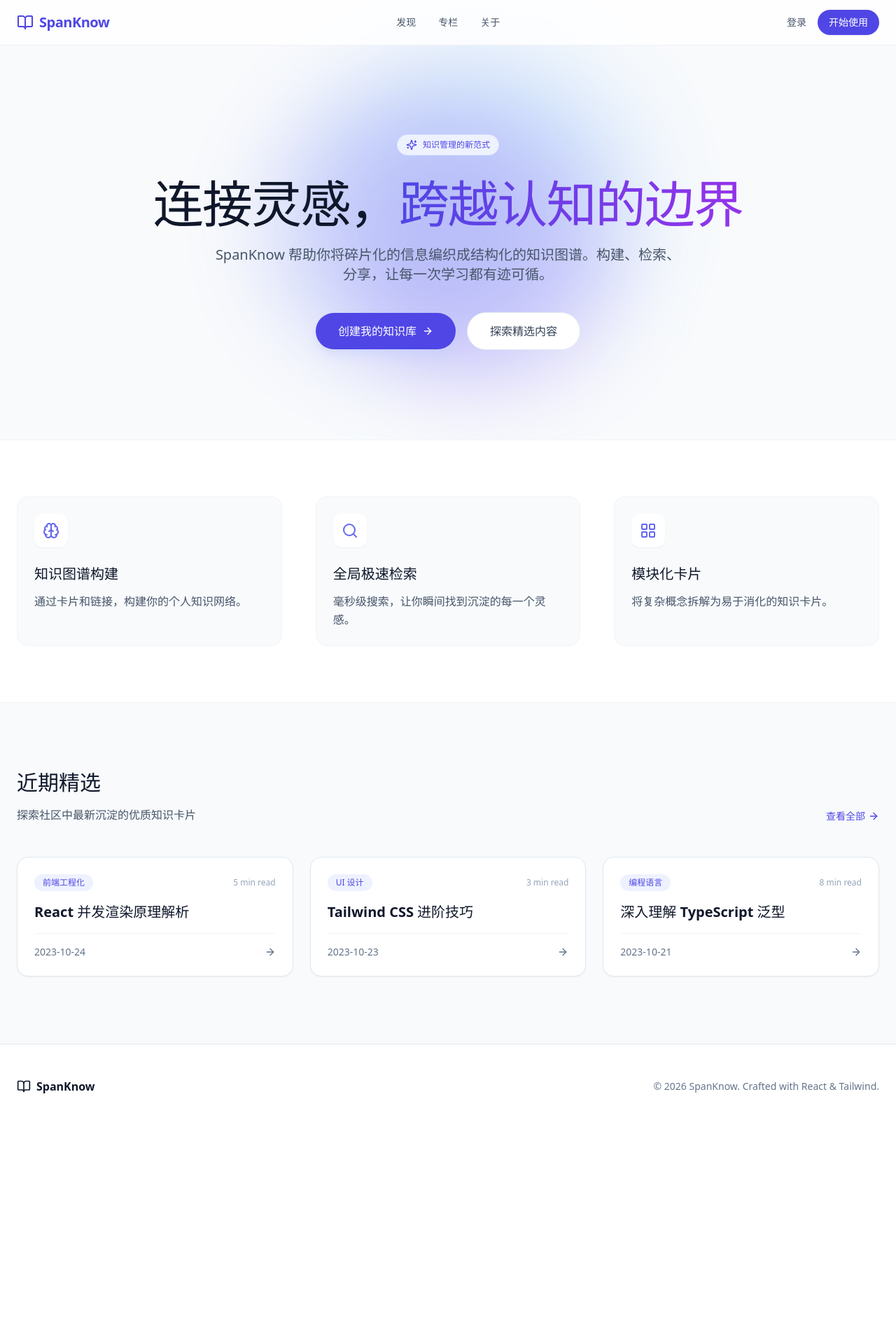
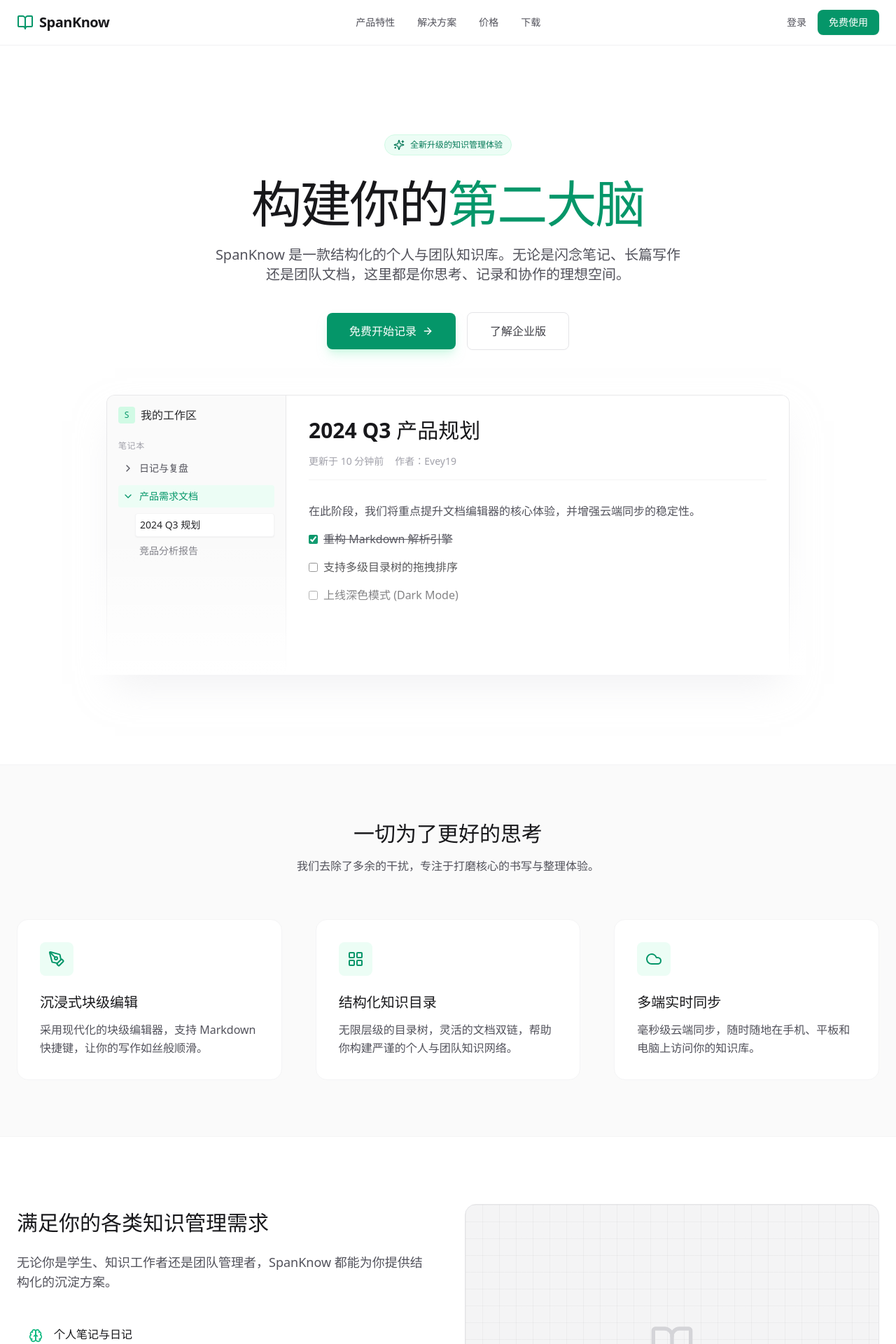
Before and after one commit to Evey19/SpanKnow, a React (Vite) app: page / in a window 1280 px wide. Shown: the top 1920 px of the page at 70% size. Before the commit the page ends 1612 px from the top, so only its background shows below. Built offline with nearby package versions, Linux system fonts and the light colour scheme.

Commit message:
refactor: redesign UI to match Evernote/Yuque note-taking product style

```diff
--- a/src/pages/Home.tsx
+++ b/src/pages/Home.tsx
@@ -1,120 +1,162 @@
 import { useState } from 'react';
-import { BookOpen, Search, ArrowRight, Sparkles, Brain, LayoutGrid } from 'lucide-react';
+import { BookOpen, Search, ArrowRight, Sparkles, Brain, LayoutGrid, Cloud, ShieldCheck, PenTool, ChevronRight } from 'lucide-react';
 
 const features = [
   {
-    icon: <Brain className="w-6 h-6 text-indigo-500" />,
-    title: '知识图谱构建',
-    description: '通过卡片和链接，构建你的个人知识网络。',
+    icon: <PenTool className="w-6 h-6 text-emerald-600" />,
+    title: '沉浸式块级编辑',
+    description: '采用现代化的块级编辑器，支持 Markdown 快捷键，让你的写作如丝般顺滑。',
   },
   {
-    icon: <Search className="w-6 h-6 text-indigo-500" />,
-    title: '全局极速检索',
-    description: '毫秒级搜索，让你瞬间找到沉淀的每一个灵感。',
+    icon: <LayoutGrid className="w-6 h-6 text-emerald-600" />,
+    title: '结构化知识目录',
+    description: '无限层级的目录树，灵活的文档双链，帮助你构建严谨的个人与团队知识网络。',
   },
   {
-    icon: <LayoutGrid className="w-6 h-6 text-indigo-500" />,
-    title: '模块化卡片',
-    description: '将复杂概念拆解为易于消化的知识卡片。',
+    icon: <Cloud className="w-6 h-6 text-emerald-600" />,
+    title: '多端实时同步',
+    description: '毫秒级云端同步，随时随地在手机、平板和电脑上访问你的知识库。',
   }
 ];
 
-const recentCards = [
+const useCases = [
   {
     id: 1,
-    title: 'React 并发渲染原理解析',
-    category: '前端工程化',
-    date: '2023-10-24',
-    readTime: '5 min read'
+    title: '个人笔记与日记',
+    description: '记录灵感、生活点滴与读书笔记，打造你的第二大脑。',
+    icon: <Brain className="w-5 h-5 text-emerald-500" />
   },
   {
     id: 2,
-    title: 'Tailwind CSS 进阶技巧',
-    category: 'UI 设计',
-    date: '2023-10-23',
-    readTime: '3 min read'
+    title: '团队知识沉淀',
+    description: '项目文档、会议记录、规范指南，助力团队高效协同。',
+    icon: <ShieldCheck className="w-5 h-5 text-emerald-500" />
   },
   {
     id: 3,
-    title: '深入理解 TypeScript 泛型',
-    category: '编程语言',
-    date: '2023-10-21',
-    readTime: '8 min read'
+    title: '全局极速检索',
+    description: '强大的全文搜索能力，让你瞬间找到沉淀的每一个灵感。',
+    icon: <Search className="w-5 h-5 text-emerald-500" />
   }
 ];
 
 export default function Home() {
-  const [hoveredCard, setHoveredCard] = useState<number | null>(null);
+  const [hoveredCase, setHoveredCase] = useState<number | null>(null);
 
   return (
-    <div className="min-h-screen bg-slate-50 text-slate-900 font-sans selection:bg-indigo-100 selection:text-indigo-900">
+    <div className="min-h-screen bg-zinc-50 text-zinc-900 font-sans selection:bg-emerald-100 selection:text-emerald-900">
       {/* Navbar */}
-      <nav className="fixed top-0 left-0 right-0 z-50 bg-white/80 backdrop-blur-md border-b border-slate-200/50">
+      <nav className="fixed top-0 left-0 right-0 z-50 bg-white/80 backdrop-blur-md border-b border-zinc-200/50">
         <div className="max-w-7xl mx-auto px-6 h-16 flex items-center justify-between">
-          <div className="flex items-center gap-2 text-indigo-600">
+          <div className="flex items-center gap-2 text-emerald-600">
             <BookOpen className="w-6 h-6" />
-            <span className="font-bold text-xl tracking-tight">SpanKnow</span>
+            <span className="font-bold text-xl tracking-tight text-zinc-900">SpanKnow</span>
           </div>
-          <div className="hidden md:flex items-center gap-8 text-sm font-medium text-slate-600">
-            <a href="#" className="hover:text-indigo-600 transition-colors">发现</a>
-            <a href="#" className="hover:text-indigo-600 transition-colors">专栏</a>
-            <a href="#" className="hover:text-indigo-600 transition-colors">关于</a>
+          <div className="hidden md:flex items-center gap-8 text-sm font-medium text-zinc-600">
+            <a href="#" className="hover:text-emerald-600 transition-colors">产品特性</a>
+            <a href="#" className="hover:text-emerald-600 transition-colors">解决方案</a>
+            <a href="#" className="hover:text-emerald-600 transition-colors">价格</a>
+            <a href="#" className="hover:text-emerald-600 transition-colors">下载</a>
           </div>
           <div className="flex items-center gap-4">
-            <button className="text-sm font-medium text-slate-600 hover:text-indigo-600 transition-colors">登录</button>
-            <button className="px-4 py-2 text-sm font-medium text-white bg-indigo-600 rounded-full hover:bg-indigo-700 transition-all shadow-sm hover:shadow-indigo-200">
-              开始使用
+            <button className="text-sm font-medium text-zinc-600 hover:text-emerald-600 transition-colors">登录</button>
+            <button className="px-4 py-2 text-sm font-medium text-white bg-emerald-600 rounded-lg hover:bg-emerald-700 transition-all shadow-sm hover:shadow-emerald-200">
+              免费使用
             </button>
           </div>
         </div>
       </nav>
 
       {/* Hero Section */}
-      <section className="relative pt-32 pb-20 md:pt-48 md:pb-32 overflow-hidden">
-        {/* Background Gradients */}
-        <div className="absolute top-0 left-1/2 -translate-x-1/2 w-full max-w-5xl h-[500px] opacity-30 pointer-events-none">
-          <div className="absolute top-1/4 left-1/4 w-96 h-96 bg-indigo-400 rounded-full mix-blend-multiply filter blur-3xl animate-blob"></div>
-          <div className="absolute top-1/3 right-1/4 w-96 h-96 bg-purple-400 rounded-full mix-blend-multiply filter blur-3xl animate-blob" style={{ animationDelay: '2000ms' }}></div>
-          <div className="absolute -bottom-8 left-1/3 w-96 h-96 bg-blue-400 rounded-full mix-blend-multiply filter blur-3xl animate-blob" style={{ animationDelay: '4000ms' }}></div>
+      <section className="relative pt-32 pb-20 md:pt-48 md:pb-32 overflow-hidden bg-white">
+        <div className="relative max-w-7xl mx-auto px-6 text-center">
+          <div className="inline-flex items-center gap-2 px-3 py-1.5 rounded-full bg-emerald-50 border border-emerald-100 text-emerald-700 text-xs font-medium mb-8">
+            <Sparkles className="w-4 h-4" />
+            <span>全新升级的知识管理体验</span>
+          </div>
+          <h1 className="text-5xl md:text-7xl font-extrabold tracking-tight text-zinc-900 mb-6 leading-tight">
+            构建你的<span className="text-emerald-600">第二大脑</span>
+          </h1>
+          <p className="max-w-2xl mx-auto text-lg md:text-xl text-zinc-600 mb-10">
+            SpanKnow 是一款结构化的个人与团队知识库。无论是闪念笔记、长篇写作还是团队文档，这里都是你思考、记录和协作的理想空间。
+          </p>
+          <div className="flex flex-col sm:flex-row items-center justify-center gap-4">
+            <button className="flex items-center gap-2 px-8 py-3.5 text-base font-medium text-white bg-emerald-600 rounded-lg hover:bg-emerald-700 transition-all shadow-lg shadow-emerald-200/50 hover:shadow-xl hover:shadow-emerald-200/50 hover:-translate-y-0.5 w-full sm:w-auto justify-center">
+              免费开始记录
+              <ArrowRight className="w-4 h-4" />
+            </button>
+            <button className="flex items-center gap-2 px-8 py-3.5 text-base font-medium text-zinc-700 bg-white border border-zinc-200 rounded-lg hover:bg-zinc-50 hover:border-zinc-300 transition-all w-full sm:w-auto justify-center">
+              了解企业版
+            </button>
+          </div>
         </div>
 
-        <div className="relative max-w-7xl mx-auto px-6 text-center">
-          <div className="inline-flex items-center gap-2 px-3 py-1.5 rounded-full bg-indigo-50 border border-indigo-100 text-indigo-600 text-xs font-medium mb-8">
-            <Sparkles className="w-4 h-4" />
-            <span>知识管理的新范式</span>
-          </div>
-          <h1 className="text-5xl md:text-7xl font-extrabold tracking-tight text-slate-900 mb-6 leading-tight">
-            连接灵感，<br className="md:hidden" />
-            <span className="text-transparent bg-clip-text bg-gradient-to-r from-indigo-600 to-purple-600">
-              跨越认知的边界
-            </span>
-          </h1>
-          <p className="max-w-2xl mx-auto text-lg md:text-xl text-slate-600 mb-10">
-            SpanKnow 帮助你将碎片化的信息编织成结构化的知识图谱。构建、检索、分享，让每一次学习都有迹可循。
-          </p>
-          <div className="flex flex-col sm:flex-row items-center justify-center gap-4">
-            <button className="flex items-center gap-2 px-8 py-3.5 text-base font-medium text-white bg-indigo-600 rounded-full hover:bg-indigo-700 transition-all shadow-lg shadow-indigo-200/50 hover:shadow-xl hover:shadow-indigo-200/50 hover:-translate-y-0.5 w-full sm:w-auto justify-center">
-              创建我的知识库
-              <ArrowRight className="w-4 h-4" />
-            </button>
-            <button className="flex items-center gap-2 px-8 py-3.5 text-base font-medium text-slate-700 bg-white border border-slate-200 rounded-full hover:bg-slate-50 hover:border-slate-300 transition-all w-full sm:w-auto justify-center">
-              探索精选内容
-            </button>
+        {/* Workspace Mockup */}
+        <div className="max-w-5xl mx-auto px-6 mt-16 relative">
+          <div className="absolute inset-0 bg-gradient-to-t from-white via-transparent to-transparent z-10"></div>
+          <div className="rounded-xl border border-zinc-200/80 bg-zinc-50/50 shadow-2xl shadow-zinc-200/50 overflow-hidden flex flex-col md:flex-row h-[400px]">
+            {/* Sidebar Mockup */}
+            <div className="w-64 bg-zinc-50 border-r border-zinc-200/80 p-4 hidden md:block">
+              <div className="flex items-center gap-2 text-zinc-800 font-medium mb-6">
+                <div className="w-6 h-6 rounded bg-emerald-100 text-emerald-600 flex items-center justify-center text-xs">S</div>
+                我的工作区
+              </div>
+              <div className="space-y-2">
+                <div className="text-xs font-semibold text-zinc-400 uppercase tracking-wider mb-2">笔记本</div>
+                <div className="flex items-center gap-2 text-sm text-zinc-600 p-1.5 rounded hover:bg-zinc-100">
+                  <ChevronRight className="w-4 h-4" /> 日记与复盘
+                </div>
+                <div className="flex items-center gap-2 text-sm text-emerald-600 bg-emerald-50 p-1.5 rounded font-medium">
+                  <ChevronRight className="w-4 h-4 rotate-90" /> 产品需求文档
+                </div>
+                <div className="pl-6 space-y-1 mt-1">
+                  <div className="text-sm text-zinc-800 p-1.5 rounded bg-white border border-zinc-100 shadow-sm">2024 Q3 规划</div>
+                  <div className="text-sm text-zinc-500 p-1.5 rounded hover:bg-zinc-100">竞品分析报告</div>
+                </div>
+              </div>
+            </div>
+            {/* Editor Mockup */}
+            <div className="flex-1 bg-white p-8">
+              <h2 className="text-3xl font-bold text-zinc-900 mb-4">2024 Q3 产品规划</h2>
+              <div className="flex items-center gap-4 text-sm text-zinc-400 mb-8 border-b border-zinc-100 pb-4">
+                <span>更新于 10 分钟前</span>
+                <span>作者：Evey19</span>
+              </div>
+              <div className="space-y-4">
+                <p className="text-zinc-600">在此阶段，我们将重点提升文档编辑器的核心体验，并增强云端同步的稳定性。</p>
+                <div className="flex items-center gap-2">
+                  <input type="checkbox" checked readOnly className="rounded text-emerald-600 accent-emerald-600" />
+                  <span className="text-zinc-600 line-through">重构 Markdown 解析引擎</span>
+                </div>
+                <div className="flex items-center gap-2">
+                  <input type="checkbox" readOnly className="rounded border-zinc-300" />
+                  <span className="text-zinc-800">支持多级目录树的拖拽排序</span>
+                </div>
+                <div className="flex items-center gap-2">
+                  <input type="checkbox" readOnly className="rounded border-zinc-300" />
+                  <span className="text-zinc-800">上线深色模式 (Dark Mode)</span>
+                </div>
+              </div>
+            </div>
           </div>
         </div>
       </section>
 
       {/* Features Section */}
-      <section className="py-20 bg-white border-y border-slate-100">
+      <section className="py-20 bg-zinc-50 border-t border-zinc-100">
         <div className="max-w-7xl mx-auto px-6">
+          <div className="text-center mb-16">
+            <h2 className="text-3xl font-bold text-zinc-900 mb-4">一切为了更好的思考</h2>
+            <p className="text-zinc-600 max-w-2xl mx-auto">我们去除了多余的干扰，专注于打磨核心的书写与整理体验。</p>
+          </div>
           <div className="grid md:grid-cols-3 gap-8 md:gap-12">
             {features.map((feature, index) => (
-              <div key={index} className="p-6 rounded-2xl bg-slate-50 border border-slate-100 hover:border-indigo-100 hover:shadow-md transition-all group">
-                <div className="w-12 h-12 rounded-xl bg-white flex items-center justify-center shadow-sm mb-6 group-hover:scale-110 transition-transform">
+              <div key={index} className="p-8 rounded-2xl bg-white border border-zinc-100 hover:border-emerald-100 hover:shadow-md transition-all group">
+                <div className="w-12 h-12 rounded-lg bg-emerald-50 flex items-center justify-center mb-6 group-hover:scale-110 transition-transform">
                   {feature.icon}
                 </div>
-                <h3 className="text-xl font-bold text-slate-900 mb-3">{feature.title}</h3>
-                <p className="text-slate-600 leading-relaxed">
+                <h3 className="text-xl font-bold text-zinc-900 mb-3">{feature.title}</h3>
+                <p className="text-zinc-600 leading-relaxed">
                   {feature.description}
                 </p>
               </div>
@@ -123,61 +165,63 @@ export default function Home() {
         </div>
       </section>
 
-      {/* Recent Cards Section */}
-      <section className="py-24 bg-slate-50">
+      {/* Use Cases Section */}
+      <section className="py-24 bg-white border-t border-zinc-100">
         <div className="max-w-7xl mx-auto px-6">
-          <div className="flex items-end justify-between mb-12">
-            <div>
-              <h2 className="text-3xl font-bold text-slate-900 mb-4">近期精选</h2>
-              <p className="text-slate-600">探索社区中最新沉淀的优质知识卡片</p>
+          <div className="flex flex-col md:flex-row gap-12 items-center">
+            <div className="md:w-1/2">
+              <h2 className="text-3xl font-bold text-zinc-900 mb-6">满足你的各类知识管理需求</h2>
+              <p className="text-zinc-600 mb-8 text-lg">
+                无论你是学生、知识工作者还是团队管理者，SpanKnow 都能为你提供结构化的沉淀方案。
+              </p>
+              <div className="space-y-4">
+                {useCases.map((useCase) => (
+                  <div
+                    key={useCase.id}
+                    className={`p-4 rounded-xl border transition-all cursor-pointer flex gap-4 ${
+                      hoveredCase === useCase.id
+                        ? 'border-emerald-200 bg-emerald-50/50 shadow-sm'
+                        : 'border-transparent hover:border-zinc-100 hover:bg-zinc-50'
+                    }`}
+                    onMouseEnter={() => setHoveredCase(useCase.id)}
+                    onMouseLeave={() => setHoveredCase(null)}
+                  >
+                    <div className="mt-1">{useCase.icon}</div>
+                    <div>
+                      <h4 className="font-semibold text-zinc-900 mb-1">{useCase.title}</h4>
+                      <p className="text-sm text-zinc-500">{useCase.description}</p>
+                    </div>
+                  </div>
+                ))}
+              </div>
             </div>
-            <button className="hidden md:flex items-center gap-1 text-sm font-medium text-indigo-600 hover:text-indigo-700 transition-colors">
-              查看全部 <ArrowRight className="w-4 h-4" />
-            </button>
-          </div>
-
-          <div className="grid md:grid-cols-2 lg:grid-cols-3 gap-6">
-            {recentCards.map((card) => (
-              <div
-                key={card.id}
-                className={`p-6 rounded-2xl bg-white border transition-all cursor-pointer ${
-                  hoveredCard === card.id
-                    ? 'border-indigo-200 shadow-lg shadow-indigo-100/50 -translate-y-1'
-                    : 'border-slate-200 shadow-sm'
-                }`}
-                onMouseEnter={() => setHoveredCard(card.id)}
-                onMouseLeave={() => setHoveredCard(null)}
-              >
-                <div className="flex items-center justify-between mb-4">
-                  <span className="px-3 py-1 text-xs font-medium text-indigo-600 bg-indigo-50 rounded-full">
-                    {card.category}
-                  </span>
-                  <span className="text-xs text-slate-400">{card.readTime}</span>
-                </div>
-                <h3 className="text-xl font-bold text-slate-900 mb-4 line-clamp-2">
-                  {card.title}
-                </h3>
-                <div className="flex items-center justify-between text-sm text-slate-500 border-t border-slate-100 pt-4">
-                  <span>{card.date}</span>
-                  <div className={`transition-transform duration-300 ${hoveredCard === card.id ? 'translate-x-1 text-indigo-600' : ''}`}>
-                    <ArrowRight className="w-4 h-4" />
-                  </div>
+            <div className="md:w-1/2 w-full">
+              <div className="aspect-square md:aspect-[4/3] rounded-2xl bg-zinc-100 border border-zinc-200 overflow-hidden flex items-center justify-center relative">
+                <div className="absolute inset-0 bg-[linear-gradient(to_right,#80808012_1px,transparent_1px),linear-gradient(to_bottom,#80808012_1px,transparent_1px)] bg-[size:24px_24px]"></div>
+                <div className="relative z-10 text-center">
+                  <BookOpen className="w-16 h-16 text-zinc-300 mx-auto mb-4" />
+                  <p className="text-zinc-500 font-medium">无缝切换的知识图谱与文档视图</p>
                 </div>
               </div>
-            ))}
+            </div>
           </div>
         </div>
       </section>
 
       {/* Footer */}
-      <footer className="bg-white py-12 border-t border-slate-200">
+      <footer className="bg-zinc-900 py-12 text-zinc-400">
         <div className="max-w-7xl mx-auto px-6 flex flex-col md:flex-row items-center justify-between gap-6">
-          <div className="flex items-center gap-2 text-slate-900">
-            <BookOpen className="w-5 h-5" />
-            <span className="font-bold">SpanKnow</span>
+          <div className="flex items-center gap-2 text-white">
+            <BookOpen className="w-6 h-6" />
+            <span className="font-bold text-xl tracking-tight">SpanKnow</span>
           </div>
-          <p className="text-sm text-slate-500">
-            © {new Date().getFullYear()} SpanKnow. Crafted with React & Tailwind.
+          <div className="flex gap-6 text-sm">
+            <a href="#" className="hover:text-white transition-colors">关于我们</a>
+            <a href="#" className="hover:text-white transition-colors">用户协议</a>
+            <a href="#" className="hover:text-white transition-colors">隐私政策</a>
+          </div>
+          <p className="text-sm">
+            © {new Date().getFullYear()} SpanKnow. All rights reserved.
           </p>
         </div>
       </footer>
```
